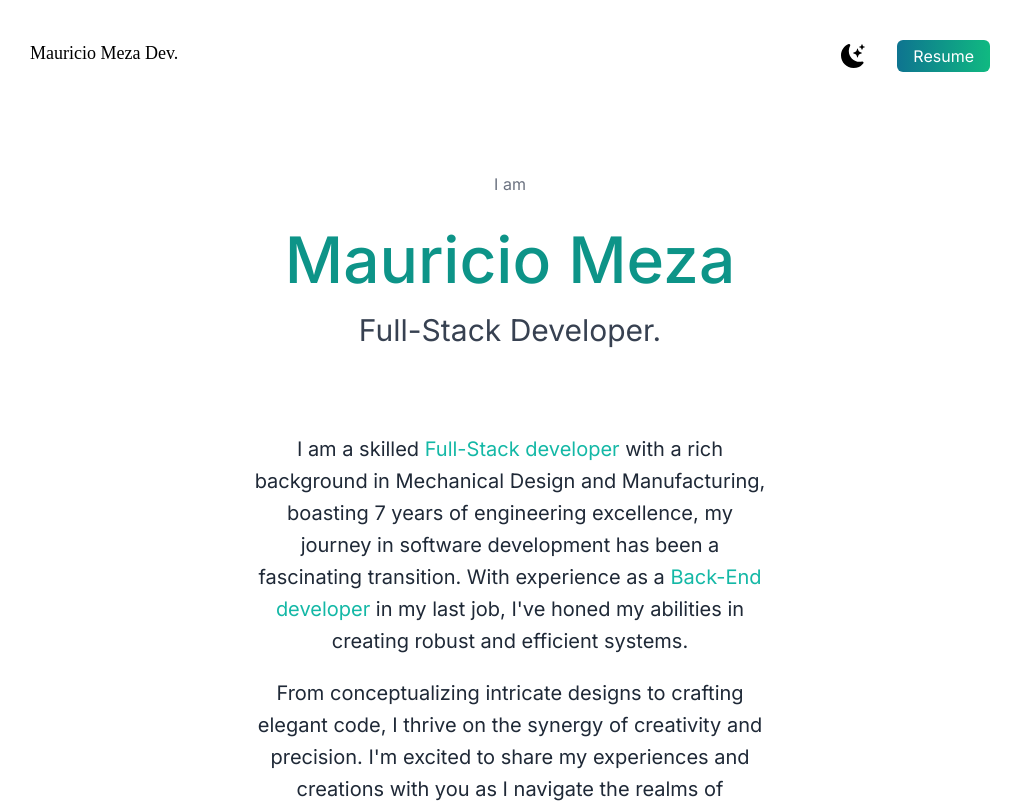
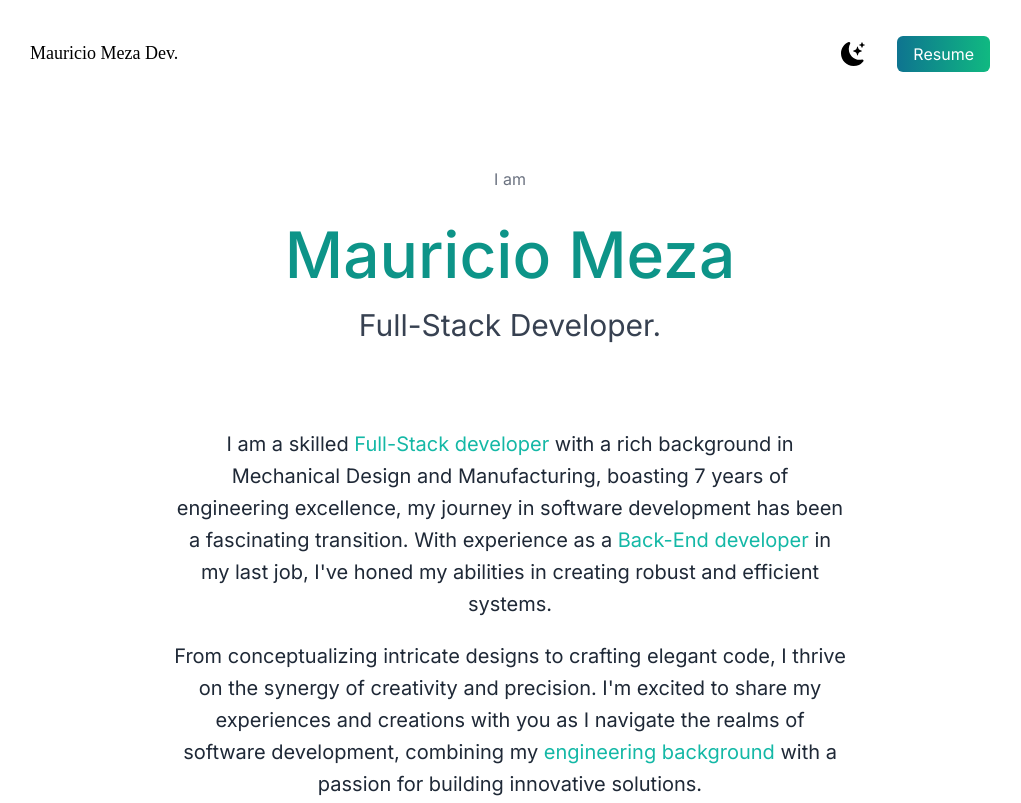
Before and after one commit to cs-mmeza/portfolio-web, a Next.js app: page / in a window 1280 px wide. Shown: the top 803 px of the page, without its empty margins (130-1151 px from the left). Built offline with nearby package versions, Linux system fonts and the light colour scheme; a web font is replaced by a local one.

Commit message:
add resume

```diff
--- a/next.config.js
+++ /dev/null
@@ -1,11 +0,0 @@
-/**
- * @type {import('next').NextConfig}
- */
-const nextConfig = {
-  output: 'export',
-  experimental: {
-    appDir: true,
-  },
-}
-
-module.exports = nextConfig
--- a/package.json
+++ b/package.json
@@ -22,6 +22,7 @@
     "autoprefixer": "^10.0.1",
     "eslint": "^8",
     "eslint-config-next": "14.1.0",
+    "file-loader": "^6.2.0",
     "gh-pages": "^6.1.1",
     "postcss": "^8",
     "tailwindcss": "^3.3.0"
--- a/src/app/globals.css
+++ b/src/app/globals.css
@@ -28,7 +28,7 @@ a {
 /* }bg-gradient-to-r from-cyan-500 to-teal-500 text-white */
 }
 
-.btn_text_portfolio {
-  @apply  font-semibold py-2 px-4 rounded-md;
+.btn_projects {
+  @apply  font-semibold py-2 px-4 rounded-md w-28 md:w-32 lg:w-36;
 
 }
--- a/src/app/page.js
+++ b/src/app/page.js
@@ -16,7 +16,6 @@ import styles from "./page.module.css";
 export default function Home() {
   const [darkMode, setDarkMode] = useState(false);
   const [icon, setIcon] = useState(<BsFillSunFill />);
-
 
 
   useEffect(() => {
@@ -51,12 +50,12 @@ export default function Home() {
                 </a>
               </ul>
               <li>
-                <button
-                  className=" px-4 py-1 rounded-md ml-8 btn"
-                  href="#"
+                <a
+                  href="https://drive.google.com/file/d/18pzQ0TlbrxJRurrU54L2TrQWSWMWfXi1/view?usp=sharing"
+                  className=" px-4 py-2 rounded-md ml-8 btn"
                 >
                   Resume
-                </button>
+                </a>
               </li>
             </ul>
           </nav>
@@ -70,12 +69,11 @@ export default function Home() {
               <h2 className={styles.title}>
                 Full-Stack Developer.
               </h2>
-
             </div>
-            <p className={styles.paragraph}>
+            <p className={styles.summary}>
               I am a skilled <span className="text-teal-500">Full-Stack developer</span> with a rich background in Mechanical Design and Manufacturing, boasting 7 years of engineering excellence, my journey in software development has been a fascinating transition. With experience as a <span className="text-teal-500"> Back-End developer</span> in my last job, I've honed my abilities in creating robust and efficient systems.
             </p>
-            <p className={styles.paragraph}>
+            <p className={styles.summary}>
               From conceptualizing intricate designs to crafting elegant code, I thrive on the synergy of creativity and precision. I'm excited to share my experiences and creations with you as I navigate the realms of software development, combining my <span className="text-teal-500">engineering background</span> with a passion for building innovative solutions.
             </p>
           </div>
@@ -237,9 +235,9 @@ export default function Home() {
                     width={"100%"} height={"100%"} />
                 </div>
                 <h2 className={styles.project_title}> First Project</h2>
-                <div className=" basis-1/2 flex-1 grid gap-8 grid-cols-2 px-10">
+                <div className=" basis-1/2 flex-1 px-10">
                 <button
-                  className="btn_text_portfolio btn"
+                  className="btn_projects btn"
                   type="button"
                   onClick={(e) => {e.preventDefault();
                     window.location.href='https://github.com/';
@@ -247,7 +245,7 @@ export default function Home() {
                     GitHub
                   </button>
                   <button
-                    className="btn_text_portfolio btn"
+                    className="btn_projects btn ml-5 md:ml-7 lg:ml-10"
                     onClick="location.href='https://github.com/'"
                   >
                     Demo
@@ -263,15 +261,15 @@ export default function Home() {
                     width={"100%"} height={"100%"} />
                 </div>
                 <h2 className={styles.project_title}> Second Project</h2>
-                <div className=" basis-1/2 flex-1 grid gap-8 grid-cols-2 px-10">
+                <div className=" basis-1/2 flex-1 px-10">
                   <button
-                    className="btn_text_portfolio btn"
+                    className="btn_projects btn"
                     onClick="location.href= 'https://github.com/'"
                   >
                     GitHub
                   </button>
                   <button
-                    className="btn_text_portfolio btn"
+                    className="btn_projects btn ml-5 md:ml-7 lg:ml-10"
                     onClick="location.href= 'https://github.com/'"
                   >
                     Demo
@@ -287,15 +285,15 @@ export default function Home() {
                     width={"100%"} height={"100%"} />
                 </div>
                 <h2 className={styles.project_title}> Third Project</h2>
-                <div className=" basis-1/2 flex-1 grid gap-8 grid-cols-2 px-10">
+                <div className=" basis-1/2 flex-1 px-10 items-center">
                   <button
-                    className="btn_text_portfolio btn"
+                    className="btn_projects btn px-3"
                     onClick="location.href= https://github.com/"
                   >
                     GitHub
                   </button>
                   <button
-                    className="btn_text_portfolio btn"
+                    className="btn_projects btn ml-5 md:ml-7 lg:ml-10"
                     onClick="location.href= https://github.com/"
                   >
                     Demo
--- a/src/app/page.module.css
+++ b/src/app/page.module.css
@@ -22,8 +22,8 @@
   @apply text-center text-gray-500 pb-4 dark:text-gray-400;
 }
 
-.paragraph {
-  @apply text-md pb-5 leading-8 text-gray-800 md:text-xl max-w-lg mx-auto dark:text-gray-50;
+.summary {
+  @apply text-md pb-5 leading-8 text-gray-800 md:text-xl lg:max-w-2xl max-w-lg mx-auto dark:text-gray-50;
 }
 
 .social_icons {
```
Also changed, not shown: 2 other files (tests, documents, lock files or other folders).
